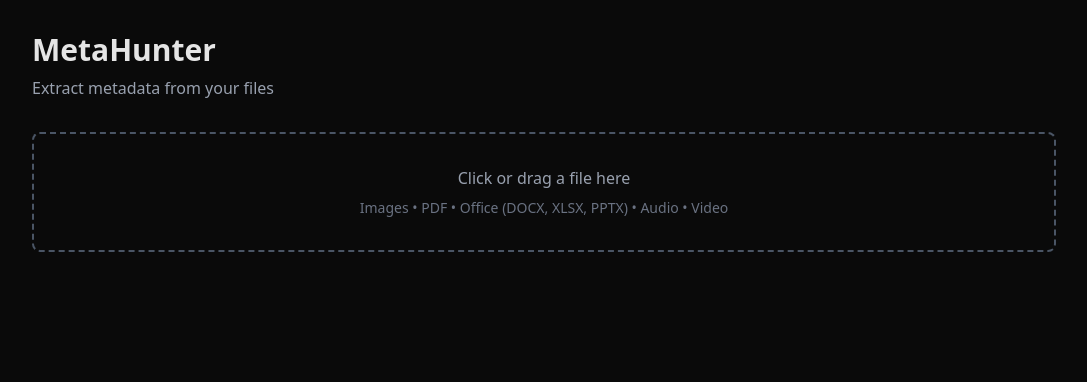
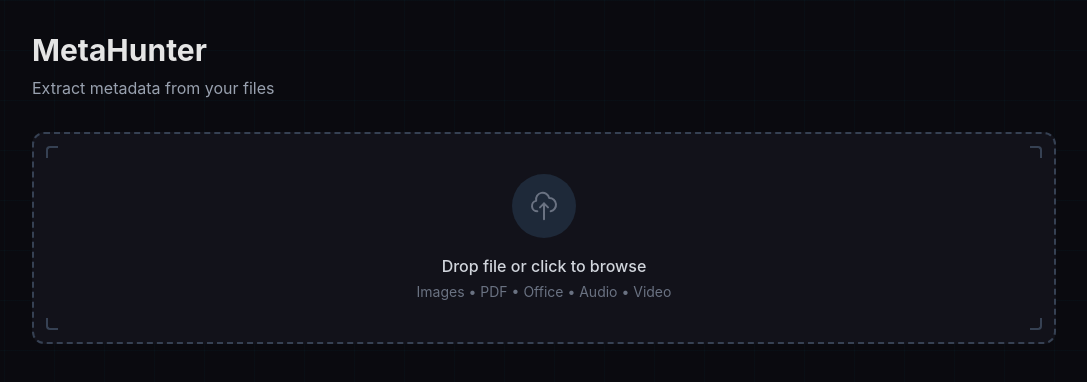
Before and after one commit to ThomasUgh/MetaHunter, a React (Vite) app: page / in a window 1280 px wide. Shown: the top 382 px of the page, without its empty margins (96-1183 px from the left). Built offline with nearby package versions, Linux system fonts and the light colour scheme.

Commit message:
Refactor MetaHunter Styling

```diff
--- a/src/components/FileUpload.jsx
+++ b/src/components/FileUpload.jsx
@@ -8,10 +8,8 @@
 
   const processFile = async (file) => {
     if (!file) return
-
     setIsLoading(true)
 
-    // create preview URL for images
     if (file.type.startsWith('image/')) {
       const url = URL.createObjectURL(file)
       onPreview?.(url)
@@ -23,42 +21,24 @@
       const data = await extractMetadata(file)
       onMetadata(data, file.name, file.type)
     } catch (err) {
-      console.error('Failed to extract metadata:', err)
       onMetadata({ error: err.message }, file.name, file.type)
     } finally {
       setIsLoading(false)
     }
   }
 
-  const handleFile = (e) => {
-    processFile(e.target.files[0])
-  }
-
-  const handleDrop = (e) => {
-    e.preventDefault()
-    setIsDragging(false)
-    const file = e.dataTransfer.files[0]
-    processFile(file)
-  }
-
-  const handleDragOver = (e) => {
-    e.preventDefault()
-    setIsDragging(true)
-  }
-
-  const handleDragLeave = () => {
-    setIsDragging(false)
-  }
+  const handleFile = (e) => processFile(e.target.files[0])
+  const handleDrop = (e) => { e.preventDefault(); setIsDragging(false); processFile(e.dataTransfer.files[0]) }
+  const handleDragOver = (e) => { e.preventDefault(); setIsDragging(true) }
+  const handleDragLeave = () => setIsDragging(false)
 
   return (
     <div className="mb-8">
       <div
         className={`
-          border-2 border-dashed rounded-lg p-8 text-center cursor-pointer transition-colors
-          ${isDragging
-            ? 'border-cyan-500 bg-cyan-500/10'
-            : 'border-gray-600 hover:border-gray-500'
-          }
+          relative rounded-xl p-10 text-center cursor-pointer transition-all duration-300
+          border-2 border-dashed
+          ${isDragging ? 'border-cyan-500 bg-cyan-500/5 glow-accent' : 'border-gray-700 hover:border-gray-600 bg-[var(--bg-secondary)]'}
           ${isLoading ? 'opacity-50 pointer-events-none' : ''}
         `}
         onClick={() => inputRef.current?.click()}
@@ -66,26 +46,35 @@
         onDragOver={handleDragOver}
         onDragLeave={handleDragLeave}
       >
+        <div className={`w-16 h-16 mx-auto mb-4 rounded-full flex items-center justify-center ${isDragging ? 'bg-cyan-500/20' : 'bg-gray-800'} transition-colors`}>
+          {isLoading ? (
+            <svg className="w-8 h-8 text-cyan-400 animate-spin" fill="none" viewBox="0 0 24 24">
+              <circle className="opacity-25" cx="12" cy="12" r="10" stroke="currentColor" strokeWidth="4" />
+              <path className="opacity-75" fill="currentColor" d="M4 12a8 8 0 018-8V0C5.373 0 0 5.373 0 12h4zm2 5.291A7.962 7.962 0 014 12H0c0 3.042 1.135 5.824 3 7.938l3-2.647z" />
+            </svg>
+          ) : (
+            <svg className={`w-8 h-8 ${isDragging ? 'text-cyan-400' : 'text-gray-500'}`} fill="none" stroke="currentColor" viewBox="0 0 24 24">
+              <path strokeLinecap="round" strokeLinejoin="round" strokeWidth={1.5} d="M7 16a4 4 0 01-.88-7.903A5 5 0 1115.9 6L16 6a5 5 0 011 9.9M15 13l-3-3m0 0l-3 3m3-3v12" />
+            </svg>
+          )}
+        </div>
+
         {isLoading ? (
-          <p className="text-gray-400">Processing...</p>
+          <p className="text-gray-400">Extracting metadata...</p>
         ) : (
           <>
-            <p className="text-gray-400">
-              {isDragging ? 'Drop file here' : 'Click or drag a file here'}
-            </p>
-            <p className="text-sm text-gray-500 mt-2">
-              Images • PDF • Office (DOCX, XLSX, PPTX) • Audio • Video
-            </p>
+            <p className="text-gray-300 font-medium mb-1">{isDragging ? 'Drop file here' : 'Drop file or click to browse'}</p>
+            <p className="text-sm text-gray-500">Images • PDF • Office • Audio • Video</p>
           </>
         )}
+
+        <div className="absolute top-3 left-3 w-3 h-3 border-t-2 border-l-2 border-gray-700 rounded-tl" />
+        <div className="absolute top-3 right-3 w-3 h-3 border-t-2 border-r-2 border-gray-700 rounded-tr" />
+        <div className="absolute bottom-3 left-3 w-3 h-3 border-b-2 border-l-2 border-gray-700 rounded-bl" />
+        <div className="absolute bottom-3 right-3 w-3 h-3 border-b-2 border-r-2 border-gray-700 rounded-br" />
       </div>
-      <input
-        ref={inputRef}
-        type="file"
-        onChange={handleFile}
-        accept="image/*,.pdf,.docx,.xlsx,.pptx,audio/*,video/*"
-        className="hidden"
-      />
+
+      <input ref={inputRef} type="file" onChange={handleFile} accept="image/*,.pdf,.docx,.xlsx,.pptx,audio/*,video/*" className="hidden" />
     </div>
   )
 }
--- /dev/null
+++ b/src/components/Header.jsx
@@ -0,0 +1,31 @@
+function Header() {
+  return (
+    <header className="mb-10">
+      <div className="flex items-center gap-4 mb-3">
+        <div className="w-12 h-12 rounded-xl bg-gradient-to-br from-cyan-500 to-cyan-700 flex items-center justify-center glow-accent">
+          <svg className="w-7 h-7 text-white" fill="none" stroke="currentColor" viewBox="0 0 24 24">
+            <path strokeLinecap="round" strokeLinejoin="round" strokeWidth={2}
+              d="M9 12h6m-6 4h6m2 5H7a2 2 0 01-2-2V5a2 2 0 012-2h5.586a1 1 0 01.707.293l5.414 5.414a1 1 0 01.293.707V19a2 2 0 01-2 2z" />
+          </svg>
+        </div>
+
+        <div>
+          <h1 className="text-2xl font-bold tracking-tight">
+            Meta<span className="text-cyan-400">Hunter</span>
+          </h1>
+          <p className="text-sm text-gray-500">File Metadata Extraction Tool</p>
+        </div>
+      </div>
+
+      <div className="inline-flex items-center gap-2 text-xs">
+        <span className="px-2 py-0.5 rounded bg-cyan-500/10 text-cyan-400 border border-cyan-500/20">
+          v0.5.0
+        </span>
+        <span className="text-gray-600">•</span>
+        <span className="text-gray-500">Images • PDF • Office • Audio • Video</span>
+      </div>
+    </header>
+  )
+}
+
+export default Header
--- a/src/index.css
+++ b/src/index.css
@@ -1,4 +1,17 @@
 @import "tailwindcss";
+@import url('https://fonts.googleapis.com/css2?family=JetBrains+Mono:wght@400;500;600&family=Inter:wght@400;500;600;700&display=swap');
+
+:root {
+  --accent: #06b6d4;
+  --accent-dim: #0e7490;
+  --bg-primary: #0a0a0f;
+  --bg-secondary: #12121a;
+  --bg-tertiary: #1a1a24;
+  --border: #2a2a3a;
+  --text-primary: #e5e5e5;
+  --text-secondary: #9ca3af;
+  --text-muted: #6b7280;
+}
 
 * {
   box-sizing: border-box;
@@ -6,8 +19,76 @@
 
 body {
   margin: 0;
-  font-family: system-ui, -apple-system, sans-serif;
-  background: #0a0a0a;
-  color: #e5e5e5;
+  font-family: 'Inter', system-ui, -apple-system, sans-serif;
+  background: var(--bg-primary);
+  color: var(--text-primary);
   min-height: 100vh;
 }
+
+/* Subtle grid pattern background */
+body::before {
+  content: '';
+  position: fixed;
+  top: 0;
+  left: 0;
+  right: 0;
+  bottom: 0;
+  background-image:
+    linear-gradient(rgba(6, 182, 212, 0.03) 1px, transparent 1px),
+    linear-gradient(90deg, rgba(6, 182, 212, 0.03) 1px, transparent 1px);
+  background-size: 50px 50px;
+  pointer-events: none;
+  z-index: -1;
+}
+
+/* Custom scrollbar */
+::-webkit-scrollbar {
+  width: 8px;
+  height: 8px;
+}
+
+::-webkit-scrollbar-track {
+  background: var(--bg-secondary);
+}
+
+::-webkit-scrollbar-thumb {
+  background: var(--border);
+  border-radius: 4px;
+}
+
+::-webkit-scrollbar-thumb:hover {
+  background: var(--accent-dim);
+}
+
+/* Animations */
+@keyframes fadeIn {
+  from { opacity: 0; transform: translateY(10px); }
+  to { opacity: 1; transform: translateY(0); }
+}
+
+@keyframes pulse {
+  0%, 100% { opacity: 1; }
+  50% { opacity: 0.5; }
+}
+
+.animate-fade-in {
+  animation: fadeIn 0.3s ease-out forwards;
+}
+
+.animate-pulse-slow {
+  animation: pulse 2s ease-in-out infinite;
+}
+
+/* Glow effects */
+.glow-accent {
+  box-shadow: 0 0 20px rgba(6, 182, 212, 0.15);
+}
+
+.glow-accent-hover:hover {
+  box-shadow: 0 0 30px rgba(6, 182, 212, 0.25);
+}
+
+/* Monospace for data */
+.font-mono {
+  font-family: 'JetBrains Mono', monospace;
+}
```
